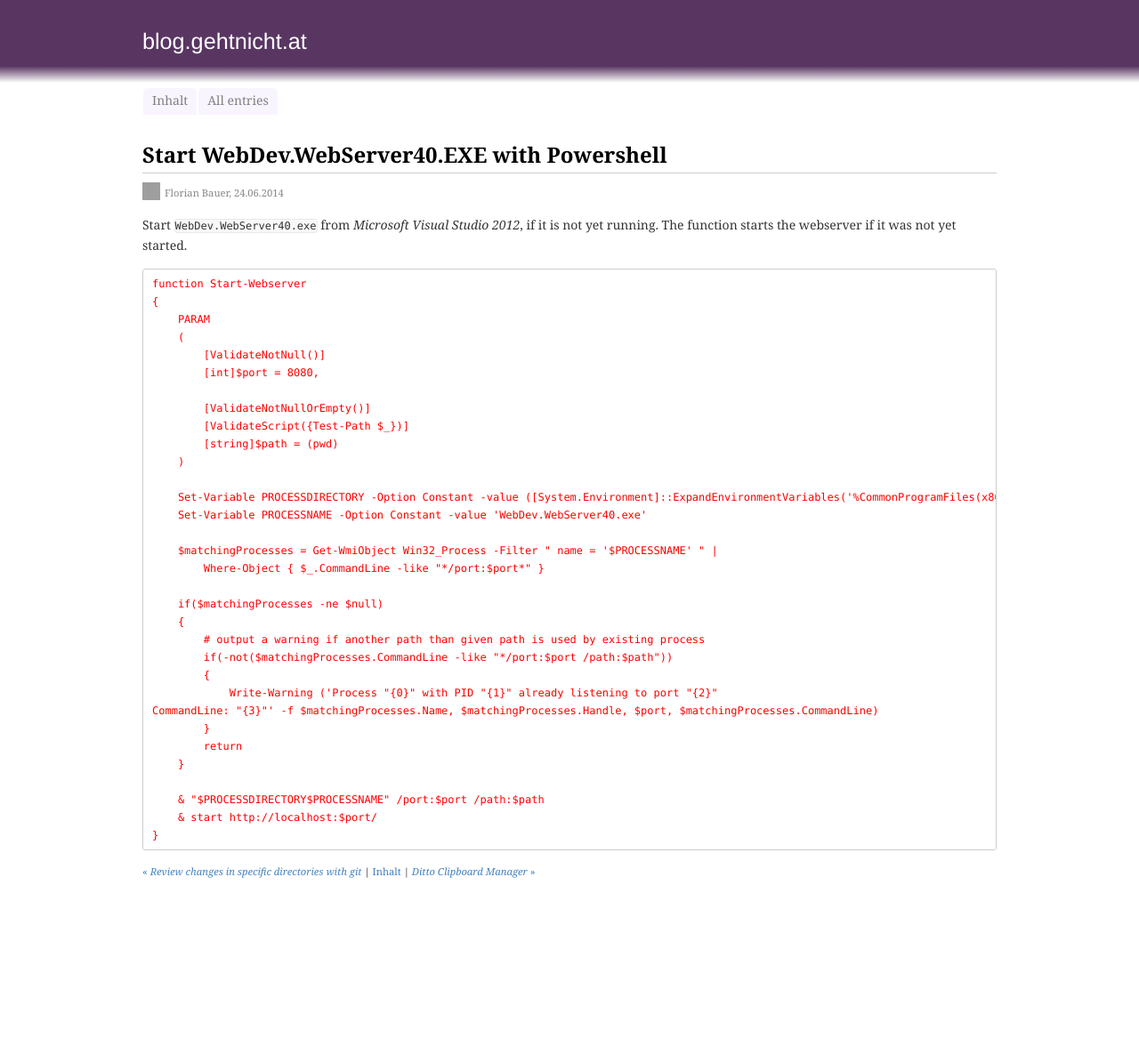
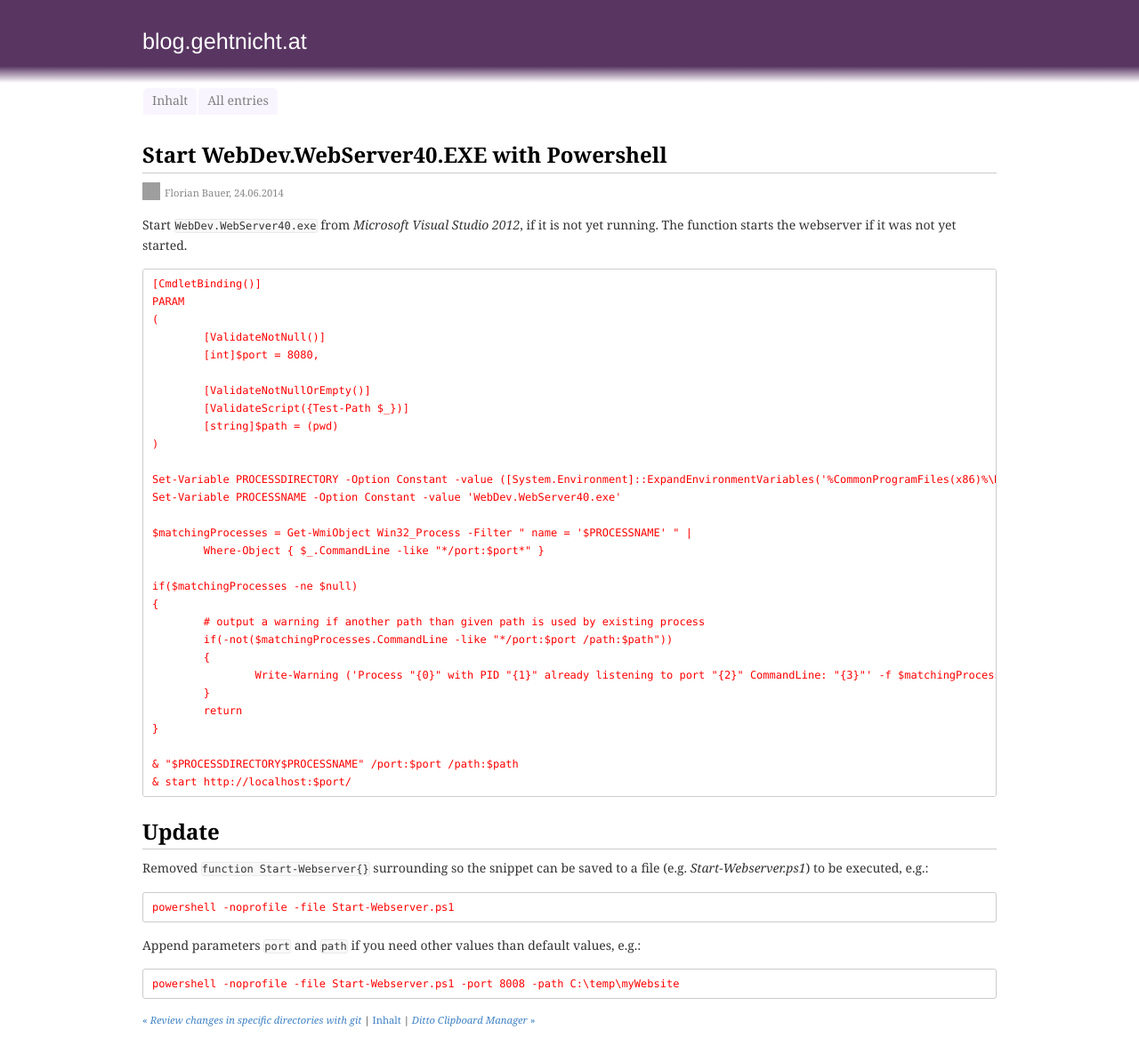
Before and after one commit to fbau3r/fbau3r.github.io, a Jekyll site: the page built from _posts/2014-06-24-start-webdev-webserver40-exe-with-powershell.md, in a window 1280 px wide and 1176 px high. Shown: the whole window at 89% size. Built offline with Jekyll 4.4.1, drawn with Linux system fonts in a browser that asks for light colours; comment, search, counter and statistics services are not loaded; grey boxes are pictures that could not be loaded.

Commit message:
update post "Start WebDev.WebServer40.EXE with Powershell"

```diff
--- a/_posts/2014-06-24-start-webdev-webserver40-exe-with-powershell.md
+++ b/_posts/2014-06-24-start-webdev-webserver40-exe-with-powershell.md
@@ -11,35 +11,44 @@ Start `WebDev.WebServer40.exe` from _Microsoft Visual Studio 2012_, if it is not
 
 
 
-	function Start-Webserver
+	[CmdletBinding()]
+	PARAM
+	(
+		[ValidateNotNull()]
+		[int]$port = 8080,
+
+		[ValidateNotNullOrEmpty()]
+		[ValidateScript({Test-Path $_})]
+		[string]$path = (pwd)
+	)
+
+	Set-Variable PROCESSDIRECTORY -Option Constant -value ([System.Environment]::ExpandEnvironmentVariables('%CommonProgramFiles(x86)%\Microsoft Shared\DevServer\11.0\'))
+	Set-Variable PROCESSNAME -Option Constant -value 'WebDev.WebServer40.exe'
+
+	$matchingProcesses = Get-WmiObject Win32_Process -Filter " name = '$PROCESSNAME' " |
+		Where-Object { $_.CommandLine -like "*/port:$port*" }
+
+	if($matchingProcesses -ne $null)
 	{
-	    PARAM
-	    (
-	        [ValidateNotNull()]
-	        [int]$port = 8080,
+		# output a warning if another path than given path is used by existing process
+		if(-not($matchingProcesses.CommandLine -like "*/port:$port /path:$path"))
+		{
+			Write-Warning ('Process "{0}" with PID "{1}" already listening to port "{2}"
+CommandLine: "{3}"' -f $matchingProcesses.Name, $matchingProcesses.Handle, $port, $matchingProcesses.CommandLine)
+		}
+		return
+	}
 
-	        [ValidateNotNullOrEmpty()]
-	        [ValidateScript({Test-Path $_})]
-	        [string]$path = (pwd)
-	    )
+	& "$PROCESSDIRECTORY$PROCESSNAME" /port:$port /path:$path
+	& start http://localhost:$port/
 
-	    Set-Variable PROCESSDIRECTORY -Option Constant -value ([System.Environment]::ExpandEnvironmentVariables('%CommonProgramFiles(x86)%\Microsoft Shared\DevServer\11.0\'))
-	    Set-Variable PROCESSNAME -Option Constant -value 'WebDev.WebServer40.exe'
 
-	    $matchingProcesses = Get-WmiObject Win32_Process -Filter " name = '$PROCESSNAME' " |
-	        Where-Object { $_.CommandLine -like "*/port:$port*" }
 
-	    if($matchingProcesses -ne $null)
-	    {
-	        # output a warning if another path than given path is used by existing process
-	        if(-not($matchingProcesses.CommandLine -like "*/port:$port /path:$path"))
-	        {
-	            Write-Warning ('Process "{0}" with PID "{1}" already listening to port "{2}"
-	CommandLine: "{3}"' -f $matchingProcesses.Name, $matchingProcesses.Handle, $port, $matchingProcesses.CommandLine)
-	        }
-	        return
-	    }
+## Update
+Removed `function Start-Webserver{}` surrounding so the snippet can be saved to a file (e.g. _Start-Webserver.ps1_) to be executed, e.g.:
 
-	    & "$PROCESSDIRECTORY$PROCESSNAME" /port:$port /path:$path
-	    & start http://localhost:$port/
-	}
+	powershell -noprofile -file Start-Webserver.ps1
+
+Append parameters `port` and `path` if you need other values than default values, e.g.:
+
+	powershell -noprofile -file Start-Webserver.ps1 -port 8008 -path C:\temp\myWebsite
```
